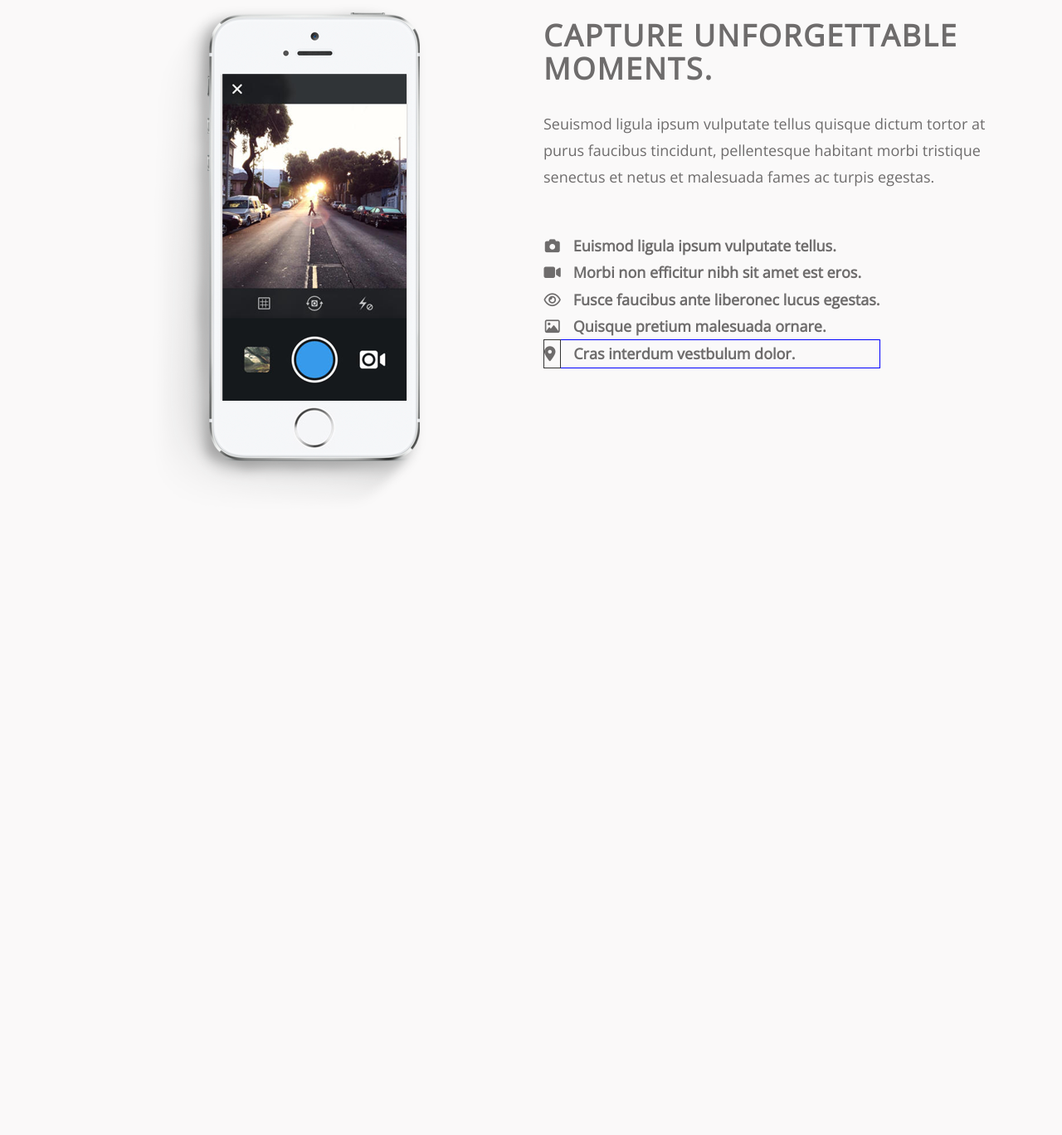
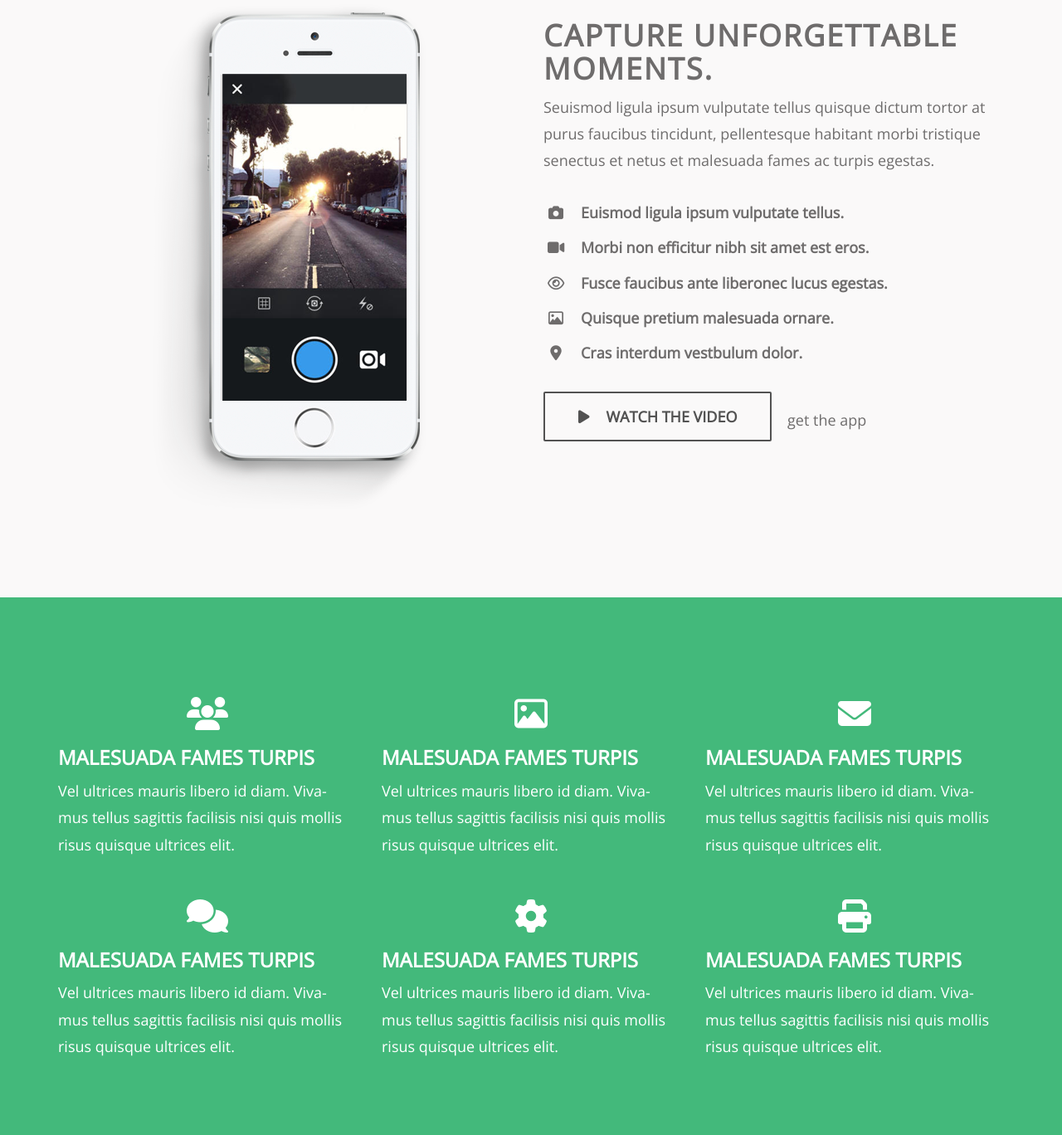
Before and after one commit to ligiaas/landing_page_html, a plain HTML site: page www/index.html in a window 1280 px wide. Shown: the part 891-2259 px from the top of the page at 83% size. Before the commit the page ends 1511 px from the top, so only its background shows below. Drawn offline with nearby package versions, Linux system fonts and the light colour scheme.

Commit message:
feito about, feito features

```diff
--- a/www/index.html
+++ b/www/index.html
@@ -31,7 +31,7 @@
 			</div>
 			<div class="collapse navbar-collapse navbar-left navbar-menu" id="navbar-collapse-1">
 				<ul class="nav navbar-nav list-inline">
-					<li class="list-inline-item"><a href="#">About</a></li>
+					<li class="list-inline-item"><a href="#about">About</a></li>
 					<li class="list-inline-item"><a href="#features">Features</a></li>
 					<li class="list-inline-item"><a href="#">Testimonials</a></li>
 				</ul>
@@ -57,7 +57,7 @@
 		<div class="container">
 			<div class="header-content">
 				<h1 class="title">Take photos like a pro.</h1>
-				<p class="text text-mg">With only your iphone and capture app you can take stunning image like a professional Photographer.</p>
+				<p class="text txt-mg-30">With only your iphone and capture app you can take stunning image like a professional Photographer.</p>
 				<a href="#" class="btn btn-header"><i class="fa fa-apple btn-icon" aria-hidden="true"></i>iphone app</a>
 				<a href="#" class="btn btn-header"><i class="fa fa-android btn-icon" aria-hidden="true"></i>android app</a>
 			</div>
@@ -65,7 +65,7 @@
 	</header>
 
 	<!-- Featured -->
-	<section id="features">
+	<section id="featured">
 		<div class="container">
 			<div class="row">
 				<div class="col-sm-6 col-md-3"><img src="assets/feat_lg/google.png" alt="Google"></div>
@@ -80,35 +80,83 @@
 	<section id="about">
 		<div class="container">
 			<div class="row">
-				<div class="col-md-6"><img src="assets/iphone.png" alt="IPhone"></div>
-				<div class="col-md-6">
-					<h1 class="title">Capture unforgettable moments.</h1>
-					<p class="text text-mg">Seuismod ligula ipsum vulputate tellus quisque dictum tortor at purus faucibus tincidunt, pellentesque habitant morbi tristique senectus et netus et malesuada fames ac turpis egestas.</p>
-					<div class="topic">
-						<table style="border: none;">
-							<tr>
-								<td><p class="text icon-cnt"><strong><i class="fa fa-camera" aria-hidden="true"></i></strong></p></td>
-								<td><p class="text about-topic"><strong>Euismod ligula ipsum vulputate tellus.</strong></p></td>
-							</tr>
-							<tr>
-								<td><p class="text icon-cnt"><strong><i class="fa fa-video-camera" aria-hidden="true"></i></strong></p></td>
-								<td><p class="text about-topic"><strong>Morbi non efficitur nibh sit amet est eros.</strong></p></td>
-							</tr>
-							<tr>
-								<td><p class="text icon-cnt"><strong><i class="fa fa-eye" aria-hidden="true"></i></strong></p></td>
-								<td><p class="text about-topic"><strong>Fusce faucibus ante liberonec lucus egestas.</strong></p></td>
-							</tr>
-							<tr>
-								<td><p class="text icon-cnt"><strong><i class="fa fa-picture-o" aria-hidden="true"></i></strong></p></td>
-								<td><p class="text about-topic"><strong>Quisque pretium malesuada ornare.</strong></p></td>
-							</tr>
-							<tr>
-								<td style="border: 1px solid;"><p class="text"><strong><i class="fa fa-map-marker" aria-hidden="true"></i></strong></p></td>
-								<td style="border: 1px solid blue;"><p class="text about-topic"><strong>Cras interdum vestbulum dolor.</strong></p></td>
-							</tr>
-						</table>
+				<div class="col-sm-6 col-md-6"><img src="assets/iphone.png" alt="IPhone"></div>
+				<div class="col-sm-6 col-md-6">
+					<div class="content-header">
+						<h1 class="title">Capture unforgettable moments.</h1>
+						<p class="text ">Seuismod ligula ipsum vulputate tellus quisque dictum tortor at purus faucibus tincidunt, pellentesque habitant morbi tristique senectus et netus et malesuada fames ac turpis egestas.</p>
+					</div>
+					<div class="content-topic">
+						<span>
+							<p class="text"><i class="fa fa-camera fav-sty"></i><strong>Euismod ligula ipsum vulputate tellus.</strong></p>
+						</span>
+						<span>
+							<p class="text"><i class="fa fa-video-camera fav-sty"></i><strong>Morbi non efficitur nibh sit amet est eros.</strong></p>
+						</span>
+						<span>
+							<p class="text"><i class="fa fa-eye fav-sty"></i><strong>Fusce faucibus ante liberonec lucus egestas.</strong></p>
+						</span>
+						<span>
+							<p class="text"><i class="fa fa-picture-o fav-sty"></i><strong>Quisque pretium malesuada ornare.</strong></p>
+						</span>
+						<span>
+							<p class="text"><i class="fa fa-map-marker fav-sty"></i><strong>Cras interdum vestbulum dolor.</strong></p>
+						</span>
+					</div>
+					<div class="content-bottom">
+						<a href="#" class="btn btn-header"><i class="fa fa-play btn-icon" aria-hidden="true"></i>watch the video</a>
+						<a href="#" class="text">get the app</a>
 					</div>
 				</div>
+			</div>
+		</div>
+	</section>
+
+	<!-- Features -->
+	<section id="features">
+		<div class="container">
+			<div class="row">
+				<div class="col-md-4 feat-card">
+					<span><i class="fa fa-users"></i></span>
+					<h3 class="sub-title">malesuada fames turpis</h3>
+					<p class="text">Vel ultrices mauris libero id diam. Viva-mus tellus sagittis facilisis nisi quis mollis risus quisque ultrices elit.</p>
+				</div>
+				<div class="col-md-4 feat-card">
+					<span><i class="fa fa-picture-o"></i></span>
+					<h3 class="sub-title">malesuada fames turpis</h3>
+					<p class="text">Vel ultrices mauris libero id diam. Viva-mus tellus sagittis facilisis nisi quis mollis risus quisque ultrices elit.</p>
+				</div>
+				<div class="col-md-4 feat-card">
+					<span><i class="fa fa-envelope"></i></span>
+					<h3 class="sub-title">malesuada fames turpis</h3>
+					<p class="text">Vel ultrices mauris libero id diam. Viva-mus tellus sagittis facilisis nisi quis mollis risus quisque ultrices elit.</p>
+				</div>
+			</div>
+			<div class="row">
+				<div class="col-md-4 feat-card">
+					<span><i class="fa fa-comments"></i></span>
+					<h3 class="sub-title">malesuada fames turpis</h3>
+					<p class="text">Vel ultrices mauris libero id diam. Viva-mus tellus sagittis facilisis nisi quis mollis risus quisque ultrices elit.</p>
+				</div>
+				<div class="col-md-4 feat-card">
+					<span><i class="fa fa-cog"></i></span>
+					<h3 class="sub-title">malesuada fames turpis</h3>
+					<p class="text">Vel ultrices mauris libero id diam. Viva-mus tellus sagittis facilisis nisi quis mollis risus quisque ultrices elit.</p>
+				</div>
+				<div class="col-md-4 feat-card">
+					<span><i class="fa fa-print"></i></span>
+					<h3 class="sub-title">malesuada fames turpis</h3>
+					<p class="text">Vel ultrices mauris libero id diam. Viva-mus tellus sagittis facilisis nisi quis mollis risus quisque ultrices elit.</p>
+				</div>
+			</div>
+		</div>
+	</section>
+
+	<!-- Testimonails -->
+	<section id="testimonials">
+		<div class="container">
+			<div class="row">
+
 			</div>
 		</div>
 	</section>
--- a/www/style.css
+++ b/www/style.css
@@ -3,11 +3,13 @@ body {
 	font-family: "Open Sans", sans-serif;
 	background-color: #faf9f9;
 }
+a, a:hover, a:active {
+	text-decoration: none;
+	color: #333;
+}
 /*** navbar ***/
 #mainNav {
 	padding-bottom: 4px;
-}
-.navbar {
 	background-color: #43b97b;
 }
 
@@ -22,7 +24,6 @@ body {
 }
 /*** header ***/
 .navbar-header {
-    margin-left: -15px !important;
     display: block;
 }
 .navbar-brand {
@@ -56,14 +57,13 @@ body {
 }
 
 /*** list ***/
-a {
-	text-decoration: none;
+.nav > li > a {
 	color: #fff;
 }
-.nav > li > a:focus, .nav > li > a:hover {
-	color: #fff;
-	text-decoration: none;
-	background-color: #eee0;
+.nav > li > a:hover {
+	text-decoration: underline;
+	background-color: transparent;
+	transition: all 2s;
 }
 #nav-inline {
 	display: -webkit-box;
@@ -81,6 +81,7 @@ a {
 }
 .navbar-right {
 	display: none;
+	margin-right: 0;
 }
 ul.social-buttons > li > a.navbar-social {
 	font-size: 20px;
@@ -102,7 +103,6 @@ ul.social-buttons > li > a.navbar-social {
 
 @media (min-width: 768px) {
 	.navbar-header {
-	    margin-left: -15px !important;
 	    display: inline-block;
 	    position: absolute;
 	    top: 50%;
@@ -242,7 +242,7 @@ header {
 		font-size: 18px;
 		line-height: 1.8;
 	}
-	.text-mg {
+	.txt-mg-30 {
 		margin: 30px 0;
 	}
 	.btn {
@@ -276,44 +276,67 @@ header {
 	}
 }
 
-/*** Features ***/
-#features {
+/*** Featured ***/
+#featured {
   background-color: rgb(243, 243, 243);
   padding-top: 40px;
   padding-bottom: 30px;
 }
 
-#features img {
+#featured img {
 	display: block;
 	margin: auto;
 	padding: 10px;
 }
 
-#features .col-sm-6 {
+#featured .col-sm-6 {
 	height: 65px;
 }
 
 /*** About ***/
 #about {
-	margin-top: 100px;
+	margin: 100px 0;
+}
+.content-topic {
+	padding-top: 20px;
 }
 #about img {
-	display: block;
-	margin: auto;
-}
-.topic {
-	padding-top: 20px;
-}
-.about-topic {
-	display: inline;
-	margin-left: 15px;
-}
-table tr {
-	margin-bottom: 10px;
-}
-table p {
 	margin: 0;
 }
-.icon-cnt {
+.fav-sty {
+	text-align: center;
+	width: 30px;
+	height: auto;
+	margin-right: 15px;
+}
+.content-bottom {
+	margin-top: 30px;
+}
+
+@media (min-width: 768px) {
+	#about img {
+		display: block;
+		margin: auto;
+	}
+}
+
+/*** Features ***/
+#features {
+	background-color: #43b97b;
+	padding: 80px 0;
+}
+.feat-card {
+	margin-top: 40px;
+}
+.sub-title {
+	text-transform: uppercase;
+	font-weight: bold;
+}
+#features p, #features h3, #features i {
+	color: #fff;
+}
+#features i {
+	font-size: 40px;
+	display: block;
 	text-align: center;
 }
```
